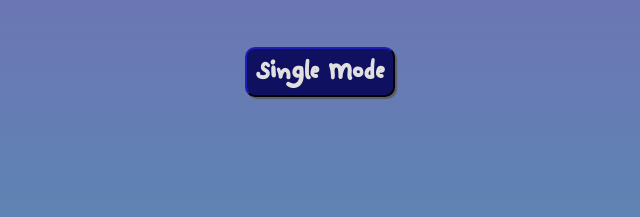
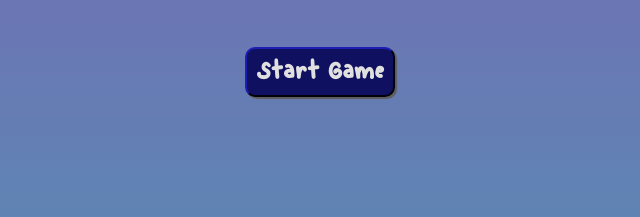
Before and after one commit to tutaizi/tutaizi.github.io, a plain HTML site: page BlackJack_v1.1(mobile)/index.html in a window 1280 px wide. Shown: the part 448-665 px from the top of the page, 325-965 px from the left. Drawn offline with Linux system fonts and the light colour scheme.

Commit message:
change start button

```diff
--- a/BlackJack_v1.1(mobile)/index.html
+++ b/BlackJack_v1.1(mobile)/index.html
@@ -14,11 +14,9 @@
 				<p>Game Introduce</p>
 			</div>	 -->
 			<div class="mode" id="single">
-				<button type="button" id="single_btn" onclick="window.open('singlePlayer.html', '_self')">Single Mode</button>
+				<button type="button" id="single_btn" onclick="window.open('singlePlayer.html', '_self')">Start Game</button>
 			</div>
-			<!-- <div class="mode" id="double">
-				<button type="button" id="double_btn" onclick="window.open('doublePlayer.html', '_self')">Double Mode</button>
-			</div> -->
+
 		</div>
 	</div>
 </body>
```
